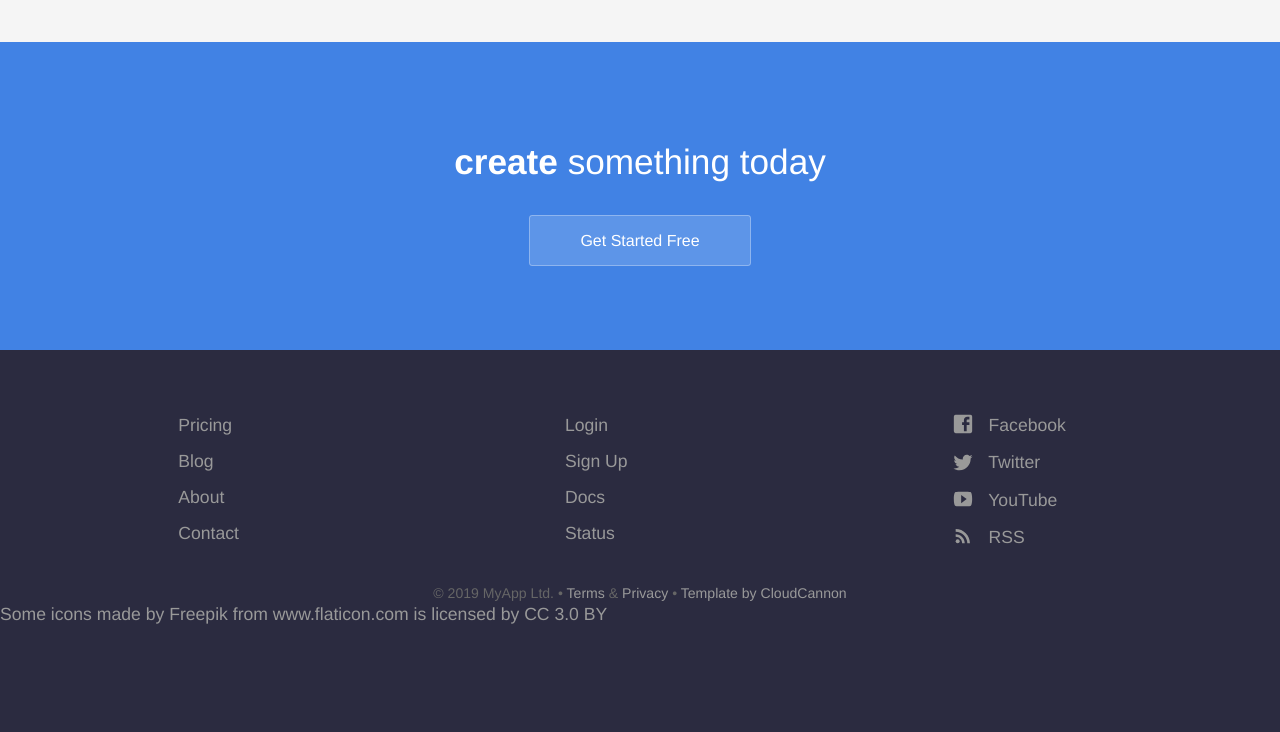
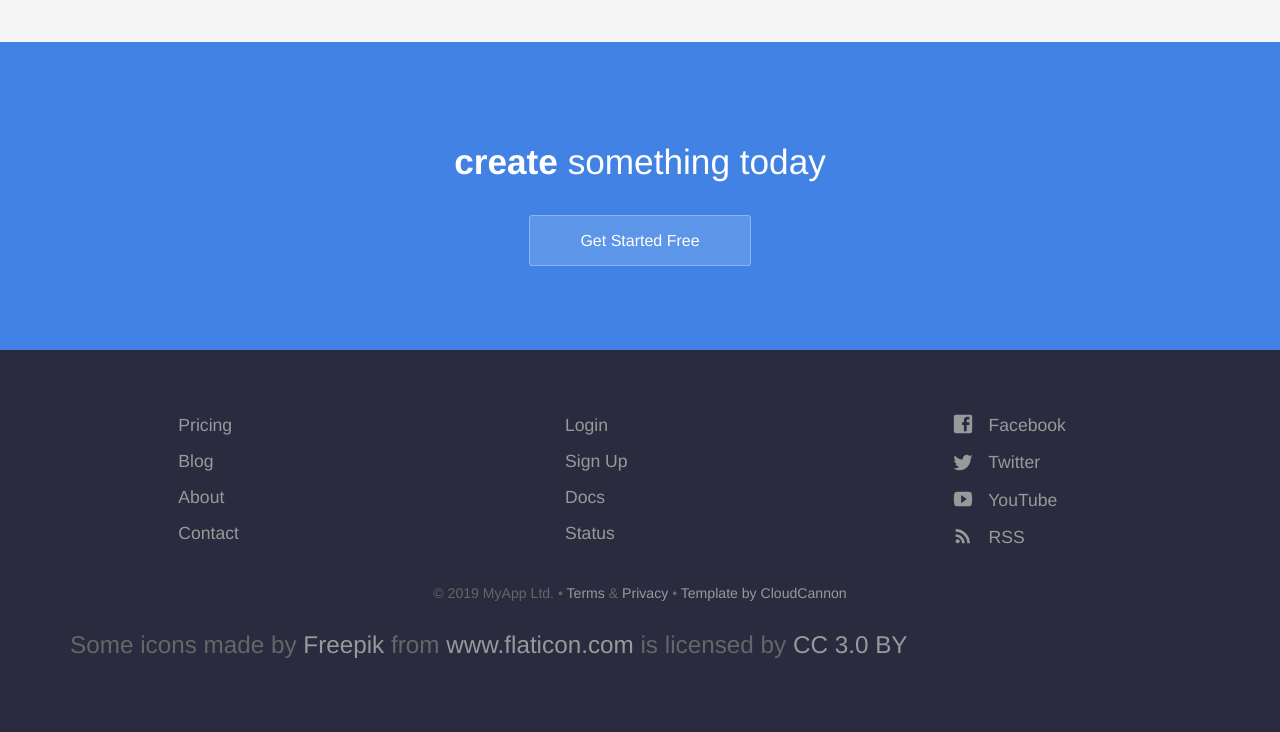
Before and after one commit to ninexmobility/createdevspace, a Jekyll site: the page built from index.html, in a window 1280 px wide. Shown: the part 2344-3076 px from the top of the page. Built offline with Jekyll 4.4.1, drawn with Linux system fonts in a browser that asks for light colours; before the commit the page ends 3019 px from its top, so only the background shows below that.

Commit message:
Updated '_layouts/default.html' via CloudCannon

```diff
--- a/_layouts/default.html
+++ b/_layouts/default.html
@@ -45,8 +45,9 @@
 					{% endfor %}
 				</div>
 				<p class="copyright">&copy; {{ site.time | date: '%Y' }} MyApp Ltd. • <a href="#">Terms</a> &amp; <a href="#">Privacy</a> • <a href="https://cloudcannon.com/">Template by CloudCannon</a></p>
+				<p> Some icons made by <a href="http://www.freepik.com/" title="Freepik">Freepik</a> from <a href="https://www.flaticon.com/" title="Flaticon">www.flaticon.com</a> is licensed by <a href="http://creativecommons.org/licenses/by/3.0/" title="Creative Commons BY 3.0" target="_blank">CC 3.0 BY</a>
+				</p>
 			</div>
-			<div>Some icons made by <a href="http://www.freepik.com/" title="Freepik">Freepik</a> from <a href="https://www.flaticon.com/" title="Flaticon">www.flaticon.com</a> is licensed by <a href="http://creativecommons.org/licenses/by/3.0/" title="Creative Commons BY 3.0" target="_blank">CC 3.0 BY</a></div>
 		</footer>
 		<script>
 			document.getElementById("open-nav").onclick = function () {
```
